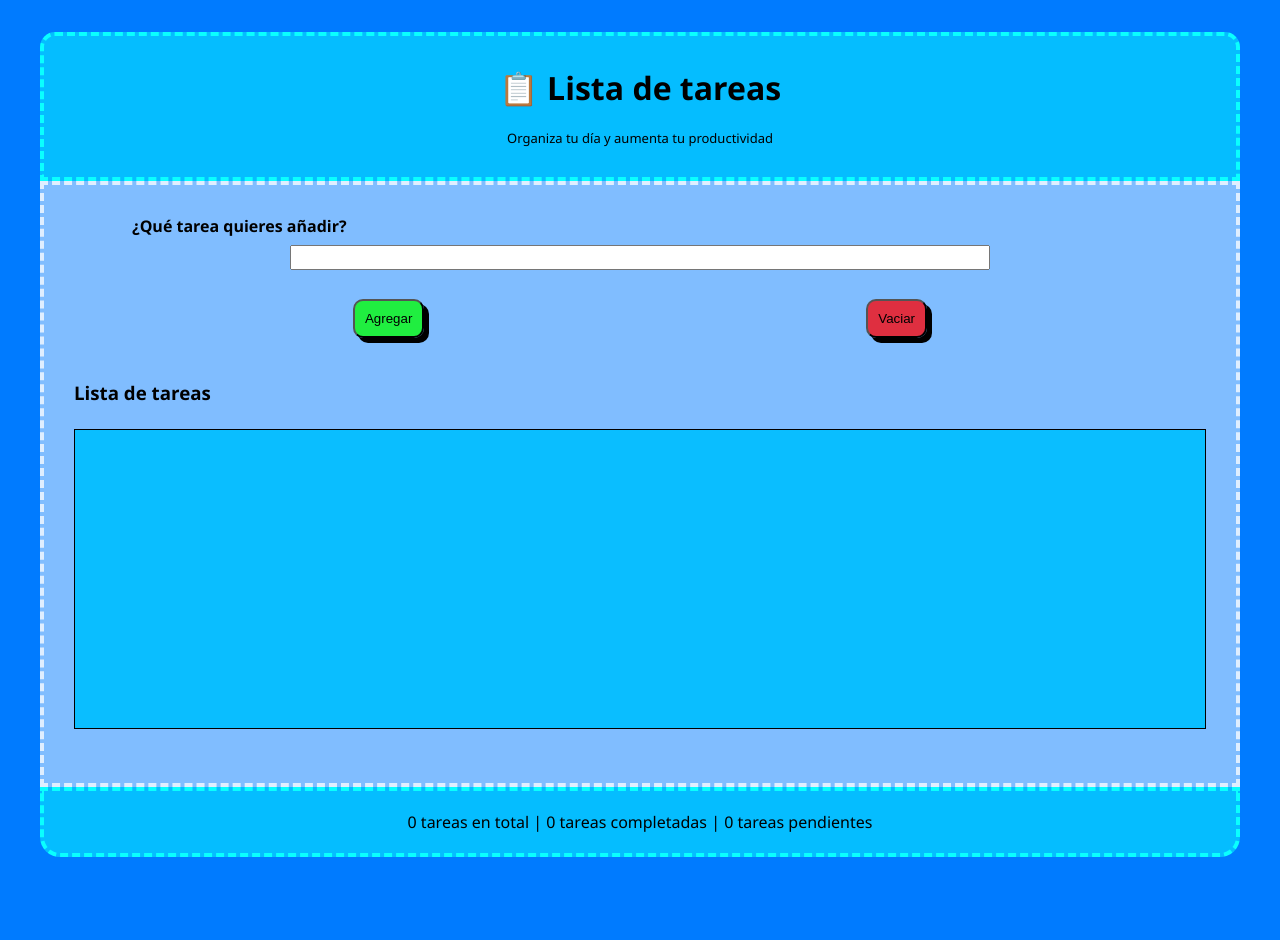
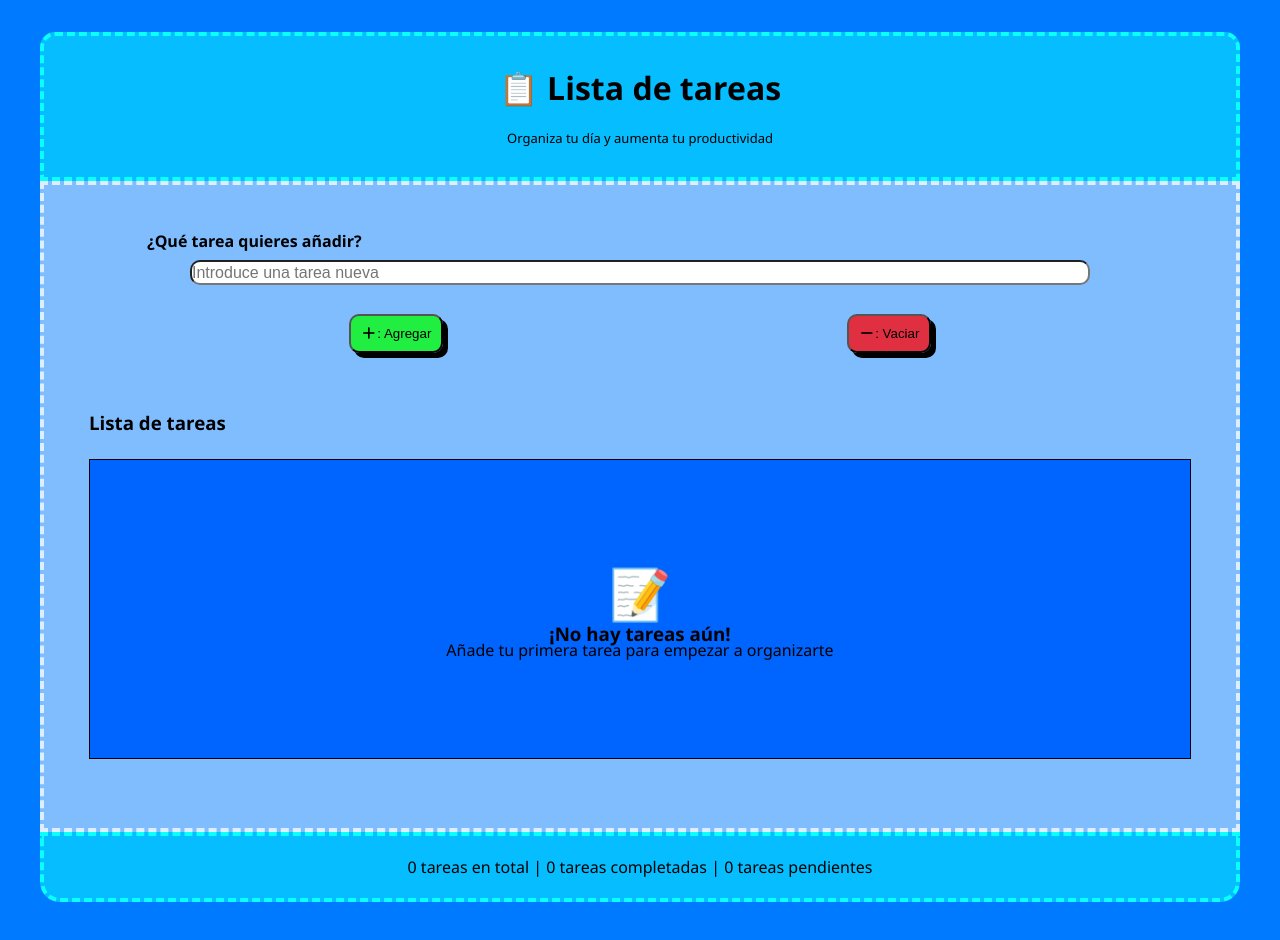
Before and after one commit to DavidLapi/TO-DO-List-F5, a website: page html/index.html in a window 1280 px wide. Before the commit the page ends 897 px from the top, so only its background shows below. Drawn offline with Linux system fonts and the light colour scheme.

Commit message:
Desarrollo AgregarTarea 05/08

```diff
--- a/css/styles.css
+++ b/css/styles.css
@@ -44,6 +44,7 @@ main {
 
 section {
     padding: 10px;
+    margin: 15px;
 }
 
 fieldset {
@@ -60,10 +61,12 @@ fieldset > legend {
 }
 
 fieldset > input[type="text"] {
-    width: 90%;
-    max-width: 700px;
+    width: 95%;
+    max-width: 900px;
     height: 25px;
     margin: auto;
+    font-size: medium;
+    border-radius: 10px;
 }
 
 button[type="submit"],
@@ -87,7 +90,7 @@ button[type="reset"]:hover {
     box-shadow: 0 5px 5px rgb(10, 251, 255), 0 0 20px #f76f00;
 }
 
-#lista-tareas {
+#todos-container {
     width: 100%;
     height: 300px;
     background-color: rgba(10, 190, 255, 1);
@@ -96,6 +99,24 @@ button[type="reset"]:hover {
     overflow-x: hidden;
     overflow-y: scroll;
     border: 1px solid;
+}
+
+#empty {
+    /*visibility: hidden;*/
+    background-color: rgba(0, 100, 255);
+    width: auto;
+    height: 100%;
+    display: flex;
+    flex-direction: column;
+    align-items: center;
+    justify-content: center;
+    padding: 1.5rem;
+    text-align: center;
+}
+
+.empty-icon {
+    font-size: 50px;
+    margin: 25px;
 }
 
 /* FOOTER */
--- a/html/index.html
+++ b/html/index.html
@@ -4,6 +4,8 @@
         <meta charset="UTF-8">
         <meta name="viewport" content="width=device-width, initial-scale=1.0">
         <link rel="stylesheet" href="../css/styles.css">
+        <!-- FontAwesome -->
+        <link rel="stylesheet" href="https://cdnjs.cloudflare.com/ajax/libs/font-awesome/7.0.0/css/all.min.css" integrity="sha512-DxV+EoADOkOygM4IR9yXP8Sb2qwgidEmeqAEmDKIOfPRQZOWbXCzLC6vjbZyy0vPisbH2SyW27+ddLVCN+OMzQ==" crossorigin="anonymous" referrerpolicy="no-referrer" />
         <title>Lista de tareas</title>
     </head>
     <body>
@@ -11,26 +13,29 @@
             <h1>📋 Lista de tareas</h1>
             <p>Organiza tu día y aumenta tu productividad</p>
         </header>
-        <main>
+        <main class="container">
             <section>
-
-
-            <form method="post" action="#">
+                <form class="input-area" id="input-area">
                     <fieldset>
-                    <legend><label for="campo-tarea" id="campo-tarea-label">¿Qué tarea quieres añadir?</label></legend>
-                    <input type="text" name="campo-tarea" id="campo-tarea">
-
+                        <legend><label for="input-tarea" id="input-tarea-label">¿Qué tarea quieres añadir?</label></legend>
+                        <input type="text" name="input-tarea" id="input-tarea" placeholder="Introduce una tarea nueva">
                     </fieldset>
                     <fieldset>
-                    <button type="submit">Agregar</button>
-                    <button type="reset">Vaciar</button>
+                        <button type="submit" id="agregar-tarea-btn"><i class="fa-solid fa-plus"></i>: Agregar</button>
+                        <button type="reset" id="reset-task-btn"><i class="fa-solid fa-minus"></i>: Vaciar</button>
                     </fieldset>
                 </form>
             </section>
             <section>
                 <h3>Lista de tareas</h3>
-            <div id="lista-tareas">
-
+                <div class="todos-container" id="todos-container">
+                    <ul id="lista-tarea"></ul>
+                    <!-- Estado vacío cuando no hay tareas -->
+                    <div class="empty" id="empty">
+                        <div class="empty-icon">📝</div>
+                        <h3>¡No hay tareas aún!</h3>
+                        <p>Añade tu primera tarea para empezar a organizarte</p>
+                    </div>
                 </div>
             </section>
         </main>
--- a/js/script.js
+++ b/js/script.js
@@ -0,0 +1,28 @@
+
+console.log("Este script está conectado.");
+
+document.addEventListener("DOMContentLoaded", () => {
+    const inputTarea = document.getElementById("input-tarea");
+    const agregarTareaBtn = document.getElementById("agregar-tarea-btn");
+    const listaTarea = document.getElementById("lista-tarea");
+
+    function agregar(event) {
+        const inputText = inputTarea.value.trim();
+        if (!inputText) {
+            return;
+        }
+
+        const li = document.createElement("li");
+        li.textContent = inputText;
+        listaTarea.appendChild(li);
+        inputTarea.textContent = "";
+    }
+
+    agregarTareaBtn.addEventListener("click", agregar);
+    inputTarea.addEventListener("keypress", (e) => {
+        if(e.key === "Enter") {
+            agregar(e);
+        }
+    });
+
+});
--- /dev/null
+++ b/package.json
@@ -0,0 +1,5 @@
+{
+  "devDependencies": {
+    "json-server": "^1.0.0-beta.3"
+  }
+}
```
Also changed, not shown: json/db.json (added, +10 -0 lines), 1 other file. Lines whose indentation alone changed are shown as unchanged.
